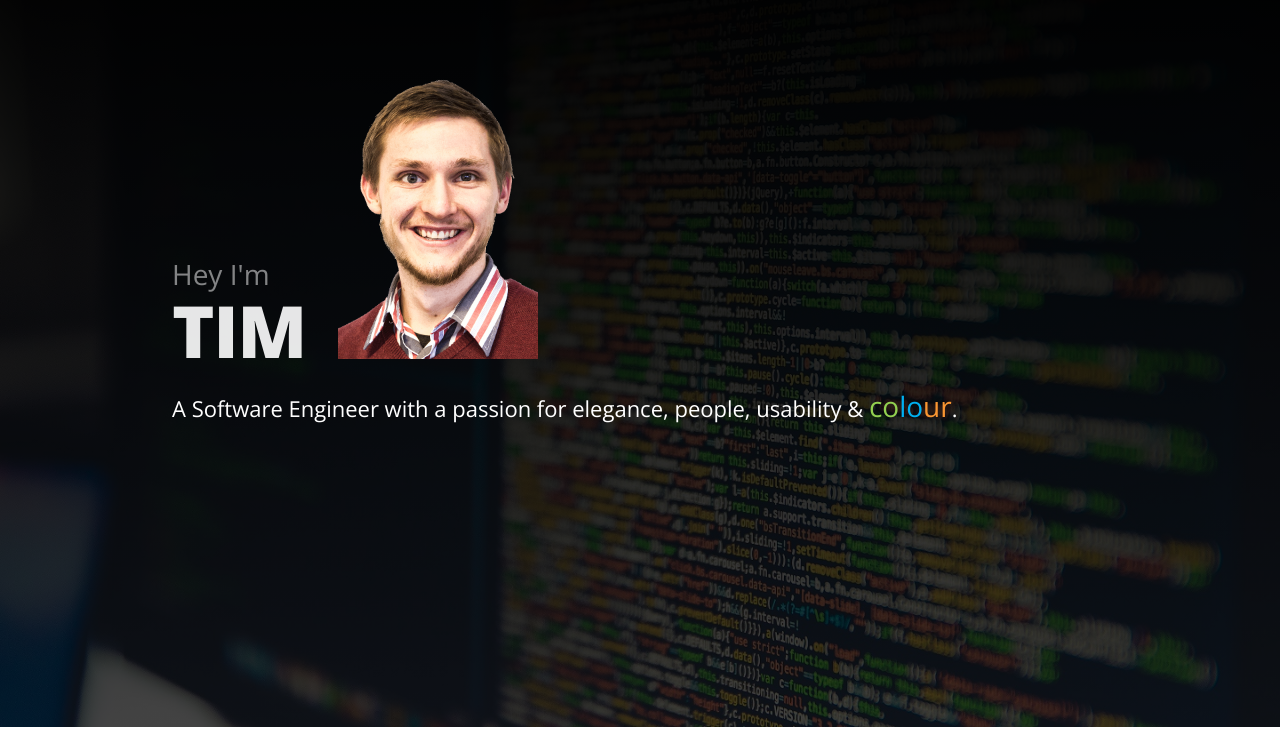
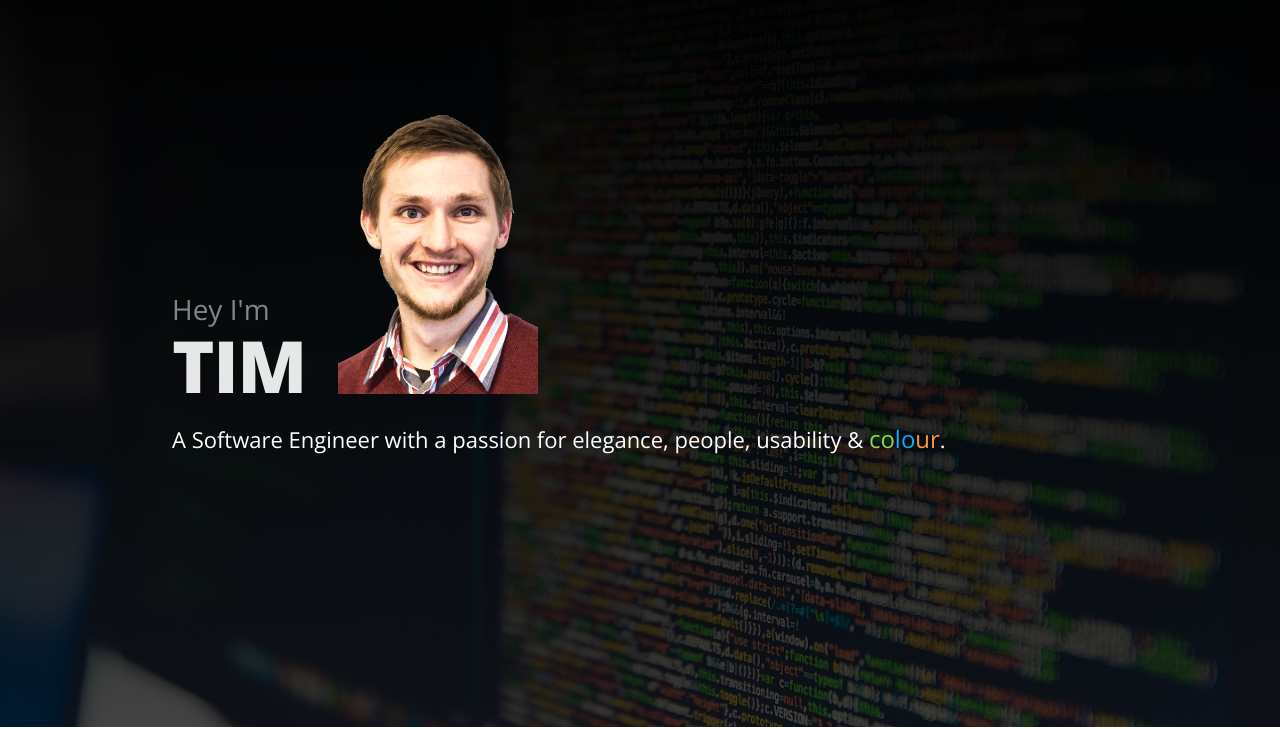
Before and after one commit to myieye/myieye.github.io, a plain HTML site: page index.html in a window 1280 px wide. Shown: the part 73-802 px from the top of the page. Drawn offline with nearby package versions, Linux system fonts and the light colour scheme.

Commit message:
Fix header size and positioning.

```diff
--- a/css/style.css
+++ b/css/style.css
@@ -5,7 +5,7 @@ body, html {
 	color: #666;
 	font-weight: 300;
 	width: 100% !important;
-	height: 100% !important;
+	min-height: 100vh !important;
 }
 h2 {
 	margin: 0 0 20px 0;
@@ -165,6 +165,11 @@ hr {
 	font-weight: 300;
 	margin-bottom: 40px;
 	margin-top: 20px;
+	line-height: 1.5;
+}
+.intro p span {
+	font-size: 24px;
+  font-weight: 500;
 }
 .intro span {
 	color: rgba(255,255,255,0.5);
@@ -172,7 +177,7 @@ hr {
 	font-weight: 300;
 }
 header .intro-text {
-	padding-top: 125px;
+	padding-top: 20vh;
 	padding-bottom: 0;
 	padding-left: 10%;
    	padding-right: 10%;
@@ -585,7 +590,7 @@ h1.name {
 }
 
 .fullscreen {
-	height: 100%;
+	min-height: 100vh;
 }
 
 @media (max-width: 550px) {
```
